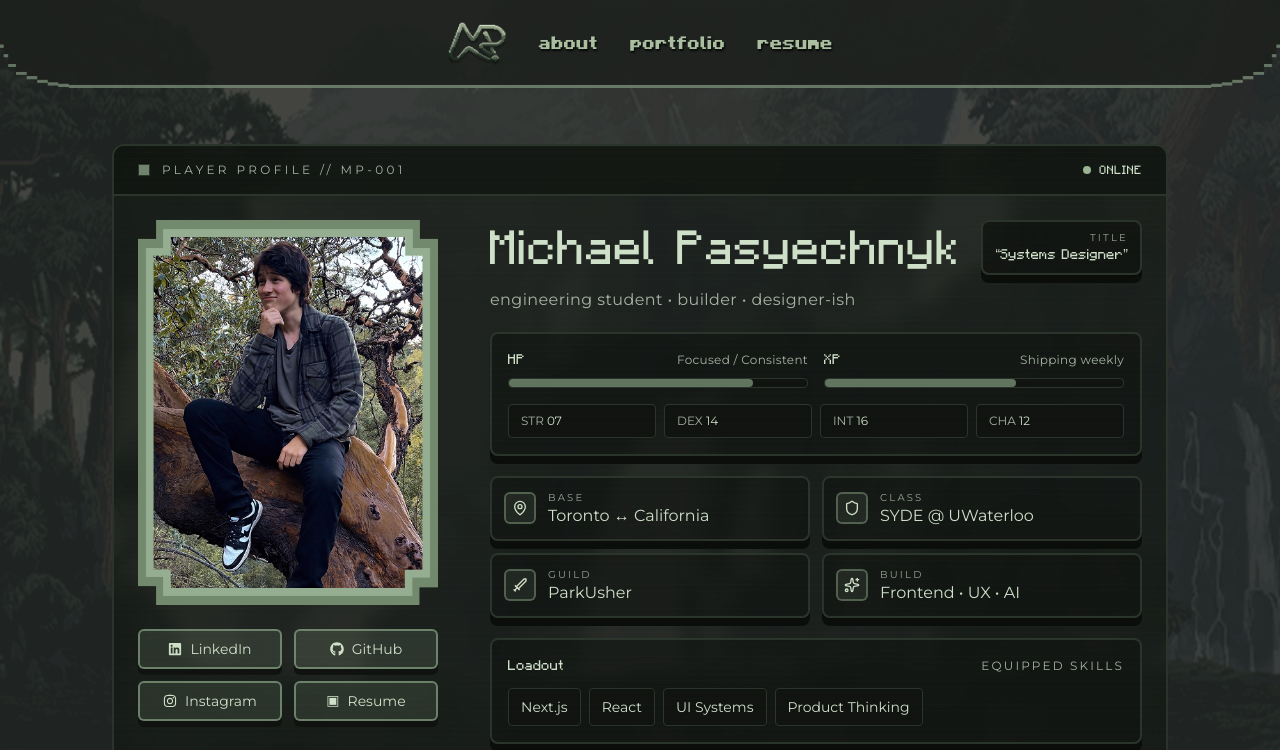
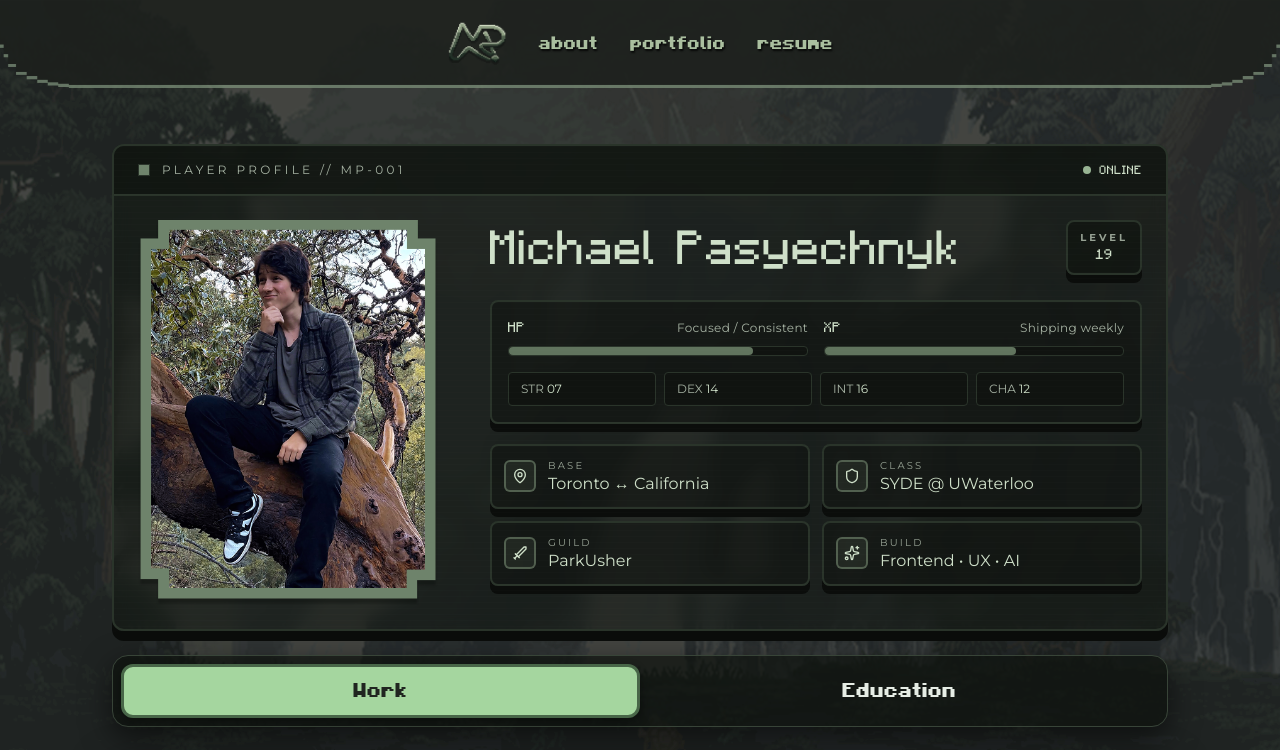
Before and after one commit to mic77pas/mp-portfolio, a Next.js app: page /about in a window 1280 px wide. Shown: the top 750 px of the page. Built offline with nearby package versions, Linux system fonts and the light colour scheme.

Commit message:
About updated

```diff
--- a/_components/AboutHeader.tsx
+++ b/_components/AboutHeader.tsx
@@ -1,16 +1,18 @@
 "use client";
 
+import type { ReactNode } from "react";
 import { useEffect, useState } from "react";
 import Image from "next/image";
 import Link from "next/link";
 import { motion } from "framer-motion";
 import { FaGithub, FaLinkedin, FaInstagram } from "react-icons/fa6";
 import { MapPin, Shield, Sparkles, Sword, Zap } from "lucide-react";
+import ExperienceSection from "./Experience";
 
 type StatRow = {
   label: string;
   value: string;
-  icon?: React.ReactNode;
+  icon?: ReactNode;
 };
 
 const quickStats: StatRow[] = [
@@ -20,15 +22,16 @@ const quickStats: StatRow[] = [
   { label: "Build", value: "Frontend • UX • AI", icon: <Sparkles size={16} /> },
 ];
 
-const StatChip = ({
+function StatChip({
   label,
   value,
   icon,
 }: {
   label: string;
   value: string;
-  icon?: React.ReactNode;
-}) => (
+  icon?: ReactNode;
+}) {
+  return (
     <div
       className="
         flex items-start gap-3
@@ -62,8 +65,10 @@ const StatChip = ({
       </div>
     </div>
   );
+}
 
-const PixelPanel = ({ children }: { children: React.ReactNode }) => (
+function PixelPanel({ children }: { children: ReactNode }) {
+  return (
     <div
       className="
         w-full
@@ -88,16 +93,22 @@ const PixelPanel = ({ children }: { children: React.ReactNode }) => (
       {children}
     </div>
   );
+}
 
-const PixelButton = ({
+function PixelButton({
   children,
   href,
 }: {
-  children: React.ReactNode;
+  children: ReactNode;
   href: string;
-}) => (
+}) {
+  const isExternal = href.startsWith("http");
+
+  return (
     <Link
       href={href}
+      target={isExternal ? "_blank" : undefined}
+      rel={isExternal ? "noreferrer" : undefined}
       className="
         inline-flex items-center justify-center gap-2
         px-3 py-2
@@ -118,8 +129,10 @@ const PixelButton = ({
       {children}
     </Link>
   );
+}
 
-const SocialButtons = ({ className = "" }: { className?: string }) => (
+function SocialButtons({ className = "" }: { className?: string }) {
+  return (
     <div className={`grid grid-cols-2 gap-3 ${className}`}>
       <PixelButton href="https://www.linkedin.com">
         <FaLinkedin />
@@ -138,8 +151,9 @@ const SocialButtons = ({ className = "" }: { className?: string }) => (
       </PixelButton>
     </div>
   );
+}
 
-const Bar = ({
+function Bar({
   label,
   valueText,
   pct,
@@ -147,12 +161,14 @@ const Bar = ({
   label: string;
   valueText: string;
   pct: number; // 0-100
-}) => (
+}) {
+  return (
     <div className="w-full">
       <div className="flex items-center justify-between gap-3">
         <p className="font-minecraft text-sm text-[#cfe0c9]">{label}</p>
         <p className="text-xs text-[#a6b2a3] tracking-wide">{valueText}</p>
       </div>
+
       <div className="mt-2 h-2.5 w-full bg-[#101310] border border-[#2a342a] rounded">
         <div
           className="h-full bg-[#98B493]/60 rounded"
@@ -161,6 +177,7 @@ const Bar = ({
       </div>
     </div>
   );
+}
 
 export default function AboutHeader() {
   const [isOfflineHours, setIsOfflineHours] = useState(false);
@@ -193,16 +210,16 @@ export default function AboutHeader() {
     };
 
     // 🔧 FORCE MODE FOR TESTING
-    // setIsOfflineHours(true); // FORCE OFFLINE
+    // setIsOfflineHours(true);  // FORCE OFFLINE
     // setIsOfflineHours(false); // FORCE ONLINE
     // return;
 
     computeStatus();
 
-    // Update every minute so it flips exactly at 6:00am
     const interval = window.setInterval(computeStatus, 60_000);
     return () => window.clearInterval(interval);
   }, []);
+
   return (
     <motion.section
       initial={{ opacity: 0, y: 10 }}
@@ -210,6 +227,9 @@ export default function AboutHeader() {
       transition={{ duration: 0.6, ease: "easeOut" }}
       className="w-full"
     >
+      {/* MAIN WRAPPER: top “profile card”, then Experience below */}
+      <div className="flex flex-col gap-6">
+        {/* PROFILE CARD */}
         <PixelPanel>
           {/* TOP HUD BANNER */}
           <div
@@ -255,13 +275,12 @@ export default function AboutHeader() {
             </div>
           </div>
 
-        {/* MAIN CONTENT */}
+          {/* CARD BODY */}
           <div className="p-5 sm:p-6">
             <div className="flex flex-col lg:flex-row gap-6 lg:gap-8 items-start">
-            {/* LEFT: Avatar + socials (desktop) */}
+              {/* LEFT: avatar + mobile name/socials */}
               <div className="w-full lg:w-[320px] shrink-0">
                 <div className="flex flex-col items-center lg:items-start">
-                {/* IMAGE ONLY (no frame items) */}
                   <div
                     className="
                       relative w-[280px] h-[358px]
@@ -272,66 +291,61 @@ export default function AboutHeader() {
                     "
                   >
                     <Image
-                    src="/profile3.png"
+                      src="/photo.png"
                       alt="Profile"
                       fill
                       priority
-                    className="object-cover rounded-md hover:brightness-120 transform-transition duration-300"
+                      className="
+                        object-cover rounded-md
+                        transition duration-300
+                        group-hover:brightness-110
+                      "
                     />
                   </div>
 
-                {/* SOCIALS under image on desktop */}
-                <SocialButtons className="mt-6 w-[280px] sm:w-[300px] hidden lg:grid" />
-
-                {/* Mobile name block */}
+                  {/* Mobile: name + socials under image */}
                   <div className="mt-6 lg:hidden text-center w-full">
                     <h1 className="text-3xl sm:text-4xl font-minecraft text-[#cfe0c9] leading-tight">
                       Michael Pasyechnyk
                     </h1>
-                  <p className="mt-2 text-[#a6b2a3] tracking-wide">
-                    engineering student • builder • designer-ish
-                  </p>
 
-                  {/* SOCIALS below name on mobile */}
-                  <SocialButtons className="mt-5 w-full max-w-[360px] mx-auto lg:hidden" />
+                    <SocialButtons className="mt-5 w-full max-w-[360px] mx-auto" />
                   </div>
+
+                  {/* Desktop: socials under image (optional) */}
+                  {/* <SocialButtons className="mt-6 w-[280px] sm:w-[300px] hidden lg:grid" /> */}
                 </div>
               </div>
 
-            {/* RIGHT: HUD info */}
+              {/* RIGHT: name + stats + cards */}
               <div className="flex-1 w-full">
-              {/* Desktop name + title row */}
+                {/* Desktop: name */}
+                {/* Desktop: name + level */}
                 <div className="hidden lg:flex items-start justify-between gap-4">
-                <div className="min-w-0">
                   <h1 className="text-4xl xl:text-5xl font-minecraft text-[#cfe0c9] leading-tight">
                     Michael Pasyechnyk
                   </h1>
-                  <p className="mt-2 text-[#a6b2a3] tracking-wide">
-                    engineering student • builder • designer-ish
-                  </p>
-                </div>
 
                   <div
                     className="
-                    shrink-0
       px-3 py-2
-                    bg-[#0f130f]/80
+      bg-[#0f130f]/70
       border-2 border-[#2a342a]
       rounded-lg
       shadow-[0_8px_0_#0b0d0b]
-                    text-right
+      text-center
     "
                   >
-                  <p className="text-[10px] uppercase tracking-[0.22em] text-[#a6b2a3]/90">
-                    Title
+                    <p className="text-[10px] uppercase tracking-[0.3em] font-bold text-[#a6b2a3]/90">
+                      Level
                     </p>
-                  <p className="text-[#cfe0c9] font-minecraft text-sm">
-                    “Systems Designer”
+                    <p className="font-minecraft text-[#cfe0c9] text-sm">
+                      19
                     </p>
                   </div>
                 </div>
 
-              {/* Bars */}
+                {/* Bars / Attributes */}
                 <div
                   className="
                     mt-5
@@ -374,46 +388,16 @@ export default function AboutHeader() {
                     />
                   ))}
                 </div>
-
-              {/* Loadout row */}
-              <div
-                className="
-                  mt-5
-                  p-4
-                  bg-[#0f130f]/55
-                  border-2 border-[#2a342a]
-                  rounded-lg
-                  shadow-[0_8px_0_#0b0d0b]
-                "
-              >
-                <div className="flex items-center justify-between gap-3">
-                  <p className="font-minecraft text-sm text-[#cfe0c9]">
-                    Loadout
-                  </p>
-                  <p className="text-xs text-[#a6b2a3] tracking-[0.18em] uppercase">
-                    Equipped Skills
-                  </p>
-                </div>
-
-                <div className="mt-3 flex flex-wrap gap-2">
-                  <span className="px-3 py-2 bg-[#101310] border border-[#2a342a] rounded text-sm text-[#cfe0c9]">
-                    Next.js
-                  </span>
-                  <span className="px-3 py-2 bg-[#101310] border border-[#2a342a] rounded text-sm text-[#cfe0c9]">
-                    React
-                  </span>
-                  <span className="px-3 py-2 bg-[#101310] border border-[#2a342a] rounded text-sm text-[#cfe0c9]">
-                    UI Systems
-                  </span>
-                  <span className="px-3 py-2 bg-[#101310] border border-[#2a342a] rounded text-sm text-[#cfe0c9]">
-                    Product Thinking
-                  </span>
-                </div>
-              </div>
               </div>
             </div>
           </div>
         </PixelPanel>
+
+        {/* EXPERIENCE BELOW (separate section under the main profile card) */}
+        <div className="w-full">
+          <ExperienceSection />
+        </div>
+      </div>
     </motion.section>
   );
 }
--- a/_components/Experience.tsx
+++ b/_components/Experience.tsx
@@ -62,7 +62,10 @@ const educationData: ExperienceItem[] = [
     role: "Technical Learning",
     org: "Udemy",
     date: "",
-    bullets: ["Modern React and Front-End Development"],
+    bullets: [
+      "Typescript Fundamentals",
+      "Modern React and Front-End Development",
+    ],
     iconSrc: "/logos/udemy.png",
   },
 ];
--- a/src/app/about/page.jsx
+++ b/src/app/about/page.jsx
@@ -32,7 +32,7 @@ export default function About() {
       transition={{ duration: 1, ease: "easeOut" }}
     >
       <AboutHeader />
-      <ExperienceSection />
+
 
       {/* <hr className="h-1 w-full bg-gradient-to-r from-[#98B493] via-[#7da376] to-[#98B493] border-0 rounded mb-6" /> */}
       {/* <div className="flex flex-col items-center w-full rounded-2xl h-120">
--- a/src/app/page.jsx
+++ b/src/app/page.jsx
@@ -199,6 +199,7 @@ export default function Home() {
                     fill
                     className="transition-opacity duration-200 opacity-100 group-hover:opacity-0"
                   />
+
                   <Image
                     src="/logos/mapcolored.png"
                     alt="Logo hover"
```
Also changed, not shown: public/photo.png (added). Lines whose indentation alone changed are shown as unchanged.
